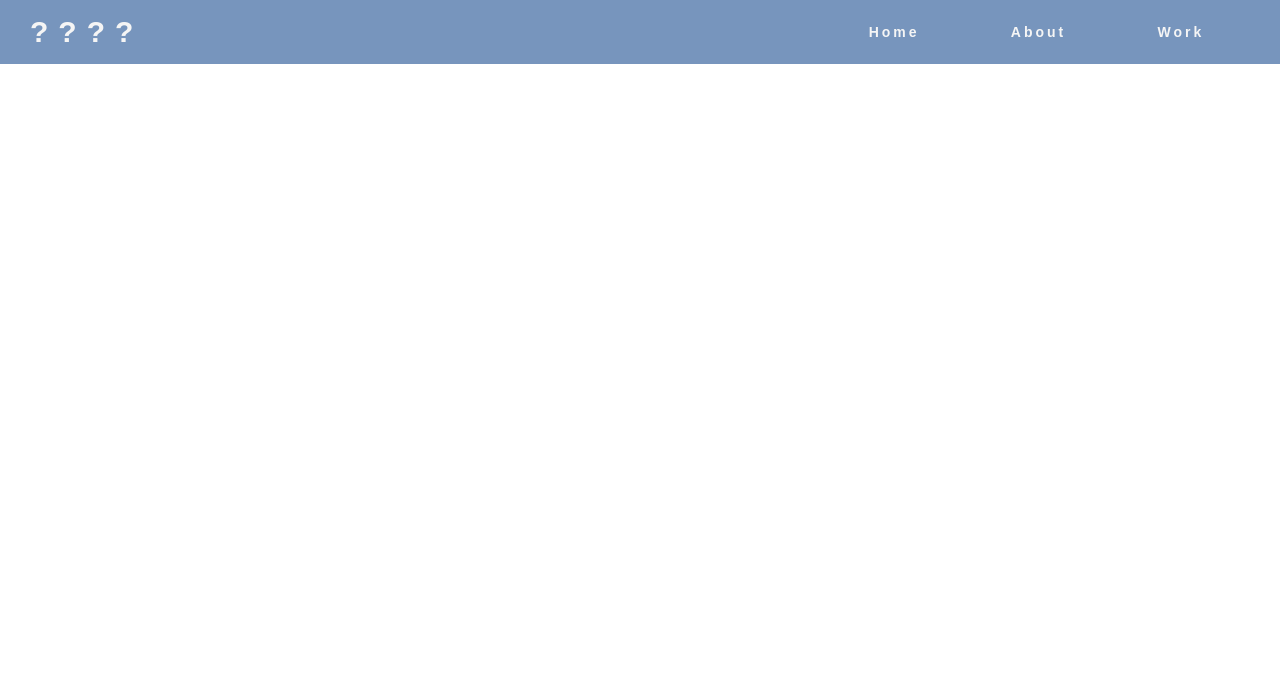
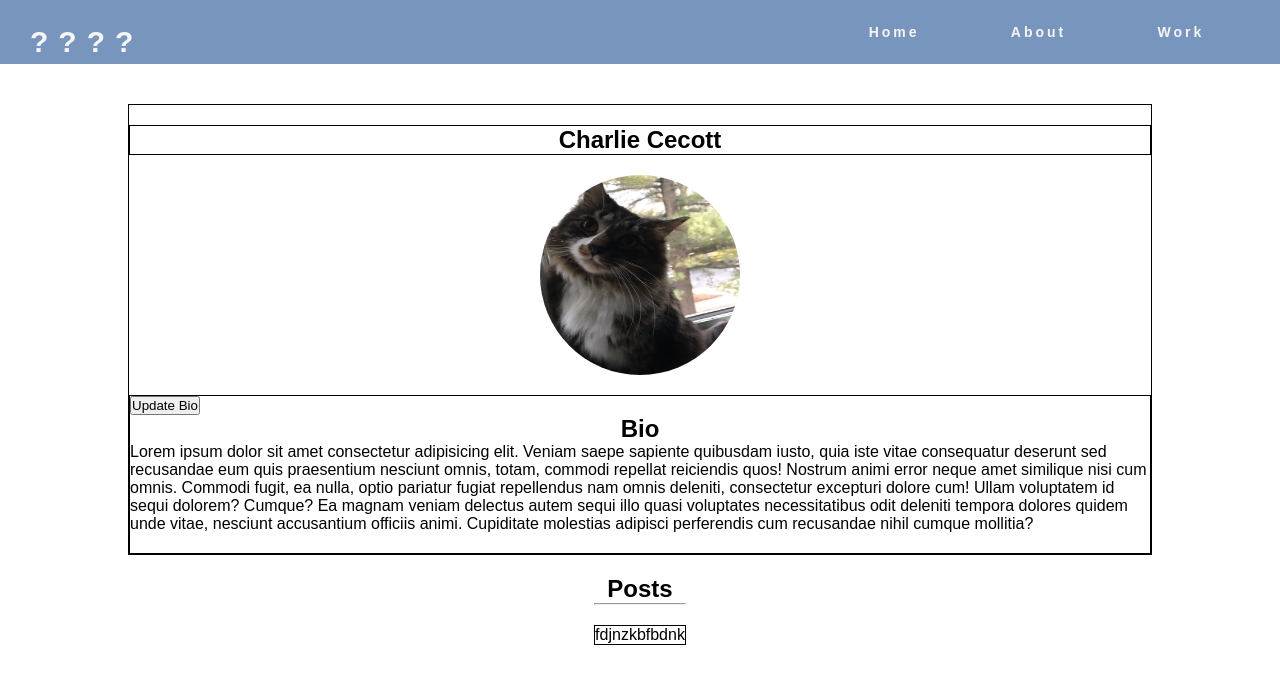
Before and after one commit to ccecott/UI-day6, a plain HTML site: page index.html in a window 1280 px wide. Drawn offline with Linux system fonts and the light colour scheme; a web font is replaced by a local one.

Commit message:
trying to figure out functionality of button to update bio. Struggling with event delegation and bubbling.

```diff
--- a/index.html
+++ b/index.html
@@ -31,6 +31,47 @@
             <div class="line3"></div>
         </div>
     </nav>
+    <div class="main-content">
+        <div class="basic-info">
+            <div class="name">
+                <h2>Charlie Cecott</h2>
+            </div>
+            <div class="image">
+                <img src="./assests/IMG_20200625_085200_027.jpg" alt="charlie" width="200px" height="200px"
+                    class="charlie">
+            </div>
+            <div class="bio">
+                <button id="bioBtn">Update Bio</button>
+                <h2 class="bio-title">Bio</h2>
+
+                <p>Lorem ipsum dolor sit amet consectetur adipisicing elit. Veniam saepe sapiente quibusdam iusto, quia
+                    iste vitae consequatur deserunt sed recusandae eum quis praesentium nesciunt omnis, totam, commodi
+                    repellat reiciendis quos!
+                    Nostrum animi error neque amet similique nisi cum omnis. Commodi fugit, ea nulla, optio pariatur
+                    fugiat repellendus nam omnis deleniti, consectetur excepturi dolore cum! Ullam voluptatem id sequi
+                    dolorem? Cumque?
+                    Ea magnam veniam delectus autem sequi illo quasi voluptates necessitatibus odit deleniti tempora
+                    dolores quidem unde vitae, nesciunt accusantium officiis animi. Cupiditate molestias adipisci
+                    perferendis cum recusandae nihil cumque mollitia?</p>
+
+                <div class="form-container">
+
+                    <form class="form">
+                        <label for="update-bio">Update Bio:</label>
+                        <textarea name="update-bio" id="update-bio" cols="30" rows="10"></textarea>
+                        <button>Submit</button>
+                    </form>
+                </div>
+
+            </div>
+
+        </div>
+        <div class="posts">
+            <h2 class="posts-title">Posts</h2>
+            <hr>
+            <div class="post">fdjnzkbfbdnk</div>
+        </div>
+    </div>
     <script src="./script.js"></script>
 </body>
 
--- a/script.js
+++ b/script.js
@@ -13,7 +13,7 @@ const navSlide = () => {
             if (link.style.animation) {
                 link.style.animation = ''
             } else {
-                link.style.animation = `navLinkFade 0.5s ease forwards ${index / 7 + 1}s`;
+                link.style.animation = `navLinkFade 0.5s ease forwards ${index / 7 + 0.5}s`;
 
             }
         });
@@ -23,5 +23,10 @@ const navSlide = () => {
 
 
 }
+navSlide();
 
-navSlide();
+// update bio
+document.getElementById('bioBtn').addEventListener('click', function (e) {
+    e.stopPropagation();
+    console.log('heard')
+})
--- a/style.css
+++ b/style.css
@@ -77,6 +77,65 @@ nav {
 }
 
 
+/* remember to take this off-- striclty for layout purposes */
+div {
+    margin-top: 20px;
+}
+
+.main-content {
+    display: flex;
+    flex-direction: column;
+    align-items: center;
+    margin-top: 20px;
+}
+
+.basic-info {
+    border: 1px solid black;
+    z-index: -2;
+    max-width: 80%;
+}
+
+.name {
+    text-align: center;
+    border: 1px solid black;
+}
+
+.image {
+    display: flex;
+    justify-content: center;
+}
+
+.charlie {
+    border-radius: 50%;
+}
+
+.bio {
+    border: 1px solid black;
+}
+
+.bio-title {
+    text-align: center;
+}
+
+.form {
+    display: none;
+}
+
+.showForm {
+    display: flex;
+}
+
+/* .posts {
+    border-bottom: 1px solid black;
+} */
+
+.posts-title {
+    text-align: center;
+}
+
+.post {
+    border: 1px solid black;
+}
 
 /*************** MEDIA QUESRIES FOR DESKTOP *****************/
 
```
Also changed, not shown: assests/IMG_20200625_085200_027.jpg (added).
